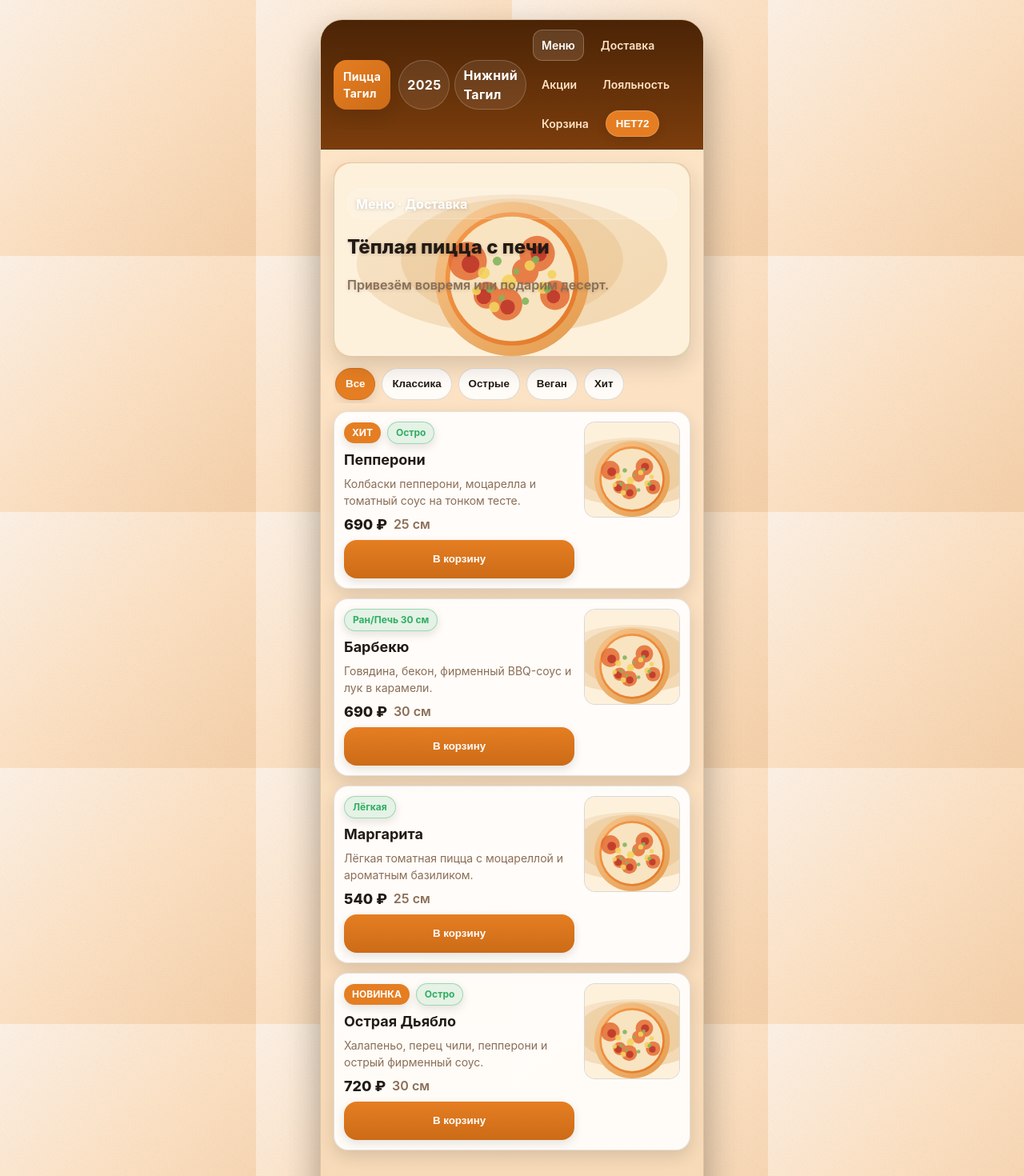
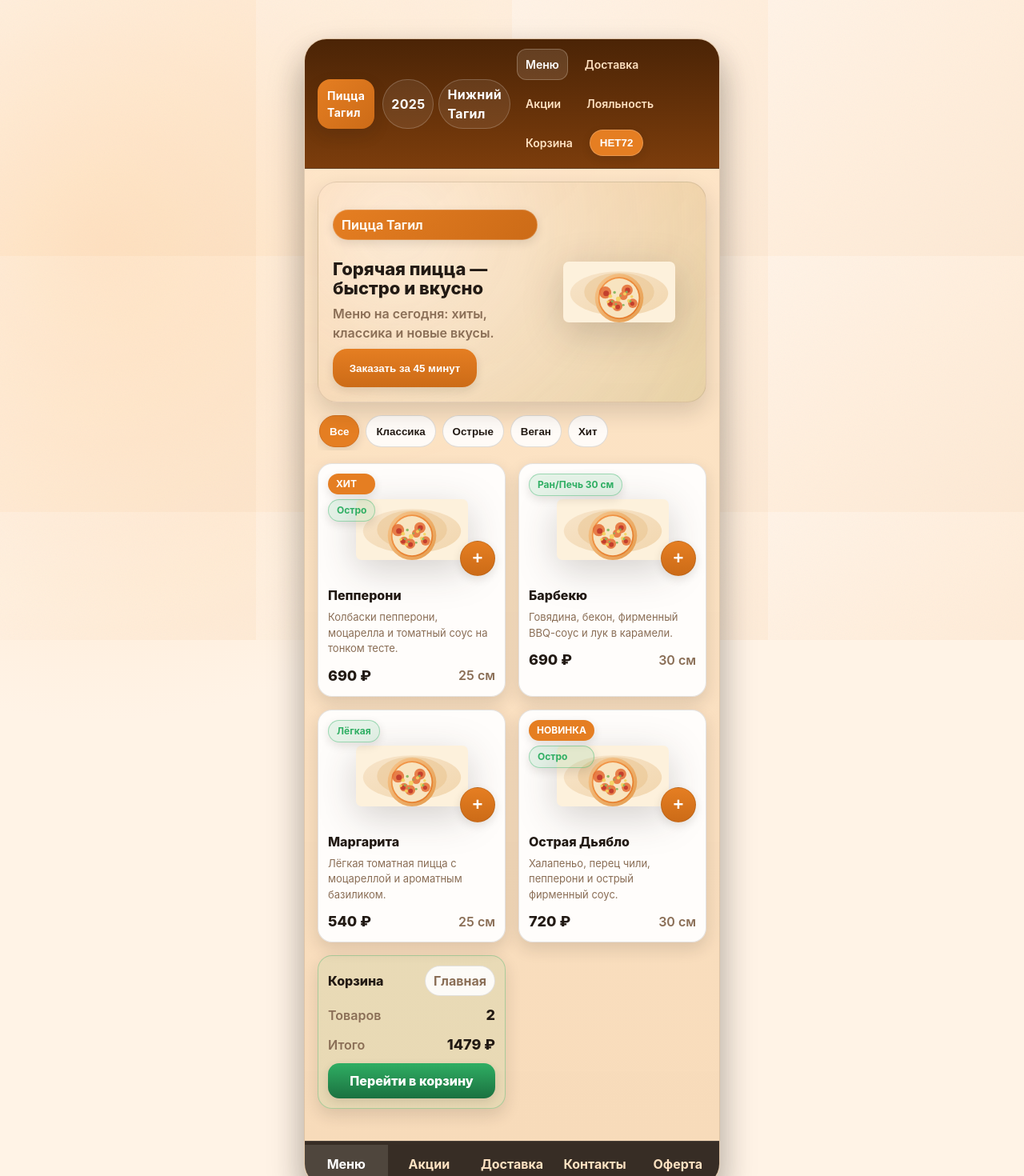
Before and after one commit to maxshmax666/PizzaTagila, a React (Vite) app: page /menu in a window 1280 px wide. Shown: the top 1470 px of the page at 80% size. Built offline with nearby package versions, Linux system fonts and the light colour scheme.

Commit message:
Refactor menu layout and shell styling

```diff
--- a/src/pages/AppShell.css
+++ b/src/pages/AppShell.css
@@ -2,9 +2,18 @@
   min-height: 100vh;
   display: flex;
   justify-content: center;
-  background: #fff3e6;
+  background: radial-gradient(circle at 10% 20%, #ffe2c2 0%, #fff3e6 35%),
+    radial-gradient(circle at 80% 0%, #ffc48a 0%, #fff3e6 40%), #fff3e6;
+  padding: 32px 12px 40px;
+}
+
+.pt-app::before {
+  content: '';
+  position: fixed;
+  inset: 0;
+  pointer-events: none;
   background-image: url('/assets/background-paper.svg');
-  padding: 24px 12px 32px;
+  opacity: 0.3;
 }
 
 .pt-shell {
@@ -120,37 +129,65 @@
   padding: 16px;
 }
 
-.pt-hero {
+.pt-hero-card {
   position: relative;
-  background: linear-gradient(135deg, rgba(245, 155, 77, 0.25), rgba(47, 174, 99, 0.1));
-  border-radius: 20px;
-  overflow: hidden;
-  border: 1px solid rgba(34, 26, 20, 0.08);
+  display: grid;
+  grid-template-columns: 1fr 140px;
+  gap: 12px;
+  background: radial-gradient(circle at 20% 20%, rgba(255, 243, 230, 0.65), rgba(245, 155, 77, 0.18)),
+    linear-gradient(135deg, rgba(245, 155, 77, 0.18), rgba(47, 174, 99, 0.12));
+  border-radius: 24px;
+  border: 1px solid rgba(34, 26, 20, 0.1);
   box-shadow: var(--pt-shadow-lg);
+  padding: 16px;
+  align-items: center;
 }
 
-.pt-hero__image {
-  width: 100%;
-  display: block;
+.pt-hero-card__content {
+  display: flex;
+  flex-direction: column;
+  gap: 8px;
 }
 
-.pt-hero__text {
-  position: absolute;
-  top: 16px;
-  left: 16px;
-  right: 16px;
-  display: flex;
-  flex-direction: column;
-  gap: 6px;
+.pt-hero-card__title {
+  margin: 0;
+  font-size: 22px;
+  line-height: 1.1;
+  font-weight: 800;
   color: var(--pt-text);
-  text-shadow: 0 1px 4px rgba(0, 0, 0, 0.18);
 }
 
-.pt-hero__title {
+.pt-hero-card__subtitle {
   margin: 0;
-  font-size: 24px;
-  line-height: 1.1;
+  color: var(--pt-muted);
+  font-weight: 600;
+}
+
+.pt-hero-card__cta {
+  width: fit-content;
+  min-width: 180px;
+  height: 48px;
+  padding: 0 16px;
+  border-radius: 18px;
+  border: none;
+  background: linear-gradient(180deg, #e57e22, #cc6b17);
+  color: #fff;
   font-weight: 800;
+  box-shadow: var(--pt-shadow-sm);
+  cursor: pointer;
+}
+
+.pt-hero-card__image {
+  display: flex;
+  align-items: center;
+  justify-content: center;
+}
+
+.pt-hero-card__image img {
+  width: 140px;
+  height: 140px;
+  object-fit: contain;
+  filter: drop-shadow(0 12px 24px rgba(34, 26, 20, 0.2));
 }
 
 .pt-chip-row {
@@ -158,6 +195,10 @@
   gap: 8px;
   overflow-x: auto;
   padding: 4px 2px 4px 2px;
+}
+
+.pt-chip-row--flush {
+  padding: 0 2px 4px;
 }
 
 .pt-chip {
@@ -403,6 +444,13 @@
   font-weight: 700;
 }
 
+.pt-pill--solid {
+  background: linear-gradient(135deg, #e57e22, #cc6b17);
+  border-color: rgba(255, 255, 255, 0.18);
+  color: #fff7ec;
+  box-shadow: var(--pt-shadow-sm);
+}
+
 .pt-pill--ghost {
   background: rgba(255, 255, 255, 0.08);
 }
@@ -471,3 +519,165 @@
   flex-direction: column;
   gap: 10px;
 }
+
+.pt-menu {
+  gap: 16px;
+}
+
+.pt-menu-grid {
+  display: grid;
+  grid-template-columns: repeat(2, 1fr);
+  gap: 12px;
+}
+
+.pt-menu-card {
+  position: relative;
+  display: flex;
+  flex-direction: column;
+  background: rgba(255, 255, 255, 0.94);
+  border-radius: 18px;
+  border: 1px solid var(--pt-border);
+  box-shadow: var(--pt-shadow-md);
+  overflow: hidden;
+}
+
+.pt-menu-card__media {
+  position: relative;
+  padding: 12px 12px 0;
+  display: flex;
+  justify-content: center;
+}
+
+.pt-menu-card__image {
+  width: 140px;
+  height: 140px;
+  object-fit: contain;
+  filter: drop-shadow(0 12px 24px rgba(34, 26, 20, 0.2));
+}
+
+.pt-menu-card__badges {
+  position: absolute;
+  left: 12px;
+  top: 12px;
+  display: flex;
+  flex-direction: column;
+  gap: 6px;
+}
+
+.pt-menu-card__cta {
+  position: absolute;
+  right: 12px;
+  bottom: 12px;
+  width: 44px;
+  height: 44px;
+  border-radius: 50%;
+  border: 1px solid rgba(34, 26, 20, 0.12);
+  background: linear-gradient(180deg, #e57e22, #cc6b17);
+  color: #fff;
+  font-weight: 800;
+  font-size: 22px;
+  box-shadow: var(--pt-shadow-sm);
+  cursor: pointer;
+}
+
+.pt-menu-card__body {
+  display: flex;
+  flex-direction: column;
+  gap: 6px;
+  padding: 0 12px 12px;
+}
+
+.pt-menu-card__title {
+  margin: 0;
+  font-size: 16px;
+  font-weight: 800;
+}
+
+.pt-menu-card__desc {
+  margin: 0;
+  color: var(--pt-muted);
+  font-size: 13px;
+  min-height: 38px;
+}
+
+.pt-menu-card__meta {
+  display: flex;
+  justify-content: space-between;
+  align-items: center;
+  margin-top: 4px;
+}
+
+.pt-cart-card {
+  display: flex;
+  flex-direction: column;
+  gap: 10px;
+  background: rgba(47, 174, 99, 0.08);
+  border: 1px solid rgba(47, 174, 99, 0.32);
+  border-radius: 18px;
+  padding: 12px;
+  text-decoration: none;
+  color: var(--pt-text);
+  box-shadow: var(--pt-shadow-md);
+}
+
+.pt-cart-card__header {
+  display: flex;
+  justify-content: space-between;
+  align-items: center;
+}
+
+.pt-cart-card__title {
+  margin: 0;
+  font-size: 16px;
+  font-weight: 800;
+}
+
+.pt-cart-card__tag {
+  padding: 6px 10px;
+  border-radius: 999px;
+  background: rgba(255, 255, 255, 0.9);
+  border: 1px solid var(--pt-border);
+  font-weight: 700;
+  color: var(--pt-muted);
+}
+
+.pt-cart-card__row {
+  display: flex;
+  justify-content: space-between;
+  align-items: center;
+}
+
+.pt-cart-card__cta {
+  height: 44px;
+  border-radius: 14px;
+  background: linear-gradient(180deg, #2fae63, #1b7140);
+  color: #fff;
+  display: flex;
+  align-items: center;
+  justify-content: center;
+  font-weight: 800;
+  box-shadow: var(--pt-shadow-sm);
+}
+
+@media (min-width: 768px) {
+  .pt-app {
+    padding: 48px 24px 64px;
+  }
+
+  .pt-shell {
+    max-width: 520px;
+  }
+
+  .pt-shell__frame {
+    padding-bottom: 80px;
+  }
+
+  .pt-menu-grid {
+    gap: 16px;
+  }
+
+  .pt-hero-card {
+    grid-template-columns: 1fr 180px;
+    padding: 18px;
+  }
+}
--- a/src/pages/MenuPage.tsx
+++ b/src/pages/MenuPage.tsx
@@ -1,4 +1,5 @@
 import { useMemo, useState } from 'react';
+import { Link } from 'react-router-dom';
 
 import type { CartItem } from '../core/cart';
 import { menuCategories, menuItems } from '../data/uiContent';
@@ -6,7 +7,7 @@ import { useAppContext } from './useAppContext';
 
 function MenuPage() {
   const [category, setCategory] = useState<(typeof menuCategories)[number]>('Все');
-  const { onAddToCart } = useAppContext();
+  const { cartItems, onAddToCart, totals } = useAppContext();
 
   const filtered = useMemo(
     () =>
@@ -17,19 +18,23 @@ function MenuPage() {
   );
 
   const handleAdd = (item: CartItem) => onAddToCart({ ...item, quantity: 1 });
+  const itemsCount = cartItems.reduce((sum, item) => sum + item.quantity, 0);
 
   return (
-    <div className="pt-stack">
-      <section className="pt-hero">
-        <img src="/assets/pizza-hero.svg" alt="Пицца" className="pt-hero__image" />
-        <div className="pt-hero__text">
-          <p className="pt-pill">Меню · Доставка</p>
-          <h1 className="pt-hero__title">Тёплая пицца с печи</h1>
-          <p className="pt-muted">Привезём вовремя или подарим десерт.</p>
+    <div className="pt-stack pt-menu">
+      <section className="pt-hero-card">
+        <div className="pt-hero-card__content">
+          <p className="pt-pill pt-pill--solid">Пицца Тагил</p>
+          <h1 className="pt-hero-card__title">Горячая пицца — быстро и вкусно</h1>
+          <p className="pt-hero-card__subtitle">Меню на сегодня: хиты, классика и новые вкусы.</p>
+          <button className="pt-hero-card__cta" type="button">Заказать за 45 минут</button>
+        </div>
+        <div className="pt-hero-card__image" aria-hidden>
+          <img src="/assets/pizza-hero.svg" alt="Пицца Тагил" />
         </div>
       </section>
 
-      <div className="pt-chip-row">
+      <div className="pt-chip-row pt-chip-row--flush">
         {menuCategories.map((entry) => (
           <button
             key={entry}
@@ -42,32 +47,46 @@ function MenuPage() {
         ))}
       </div>
 
-      <div className="pt-card-list">
+      <div className="pt-menu-grid">
         {filtered.map((item) => (
-          <article key={item.id} className="pt-card">
-            <div>
-              <div className="pt-card__meta">
+          <article key={item.id} className="pt-menu-card">
+            <div className="pt-menu-card__media">
+              <img src={item.image} alt={item.name} className="pt-menu-card__image" />
+              <div className="pt-menu-card__badges">
                 {item.badge ? <span className="pt-badge">{item.badge}</span> : null}
                 {item.tag ? <span className="pt-badge pt-badge--ghost">{item.tag}</span> : null}
                 {item.spicy ? <span className="pt-badge pt-badge--ghost">Остро</span> : null}
               </div>
-              <h3 className="pt-card__title">{item.name}</h3>
-              <p className="pt-card__desc">{item.description}</p>
-              <div className="pt-card__meta">
+              <button className="pt-menu-card__cta" type="button" onClick={() => handleAdd(item)}>
+                +
+              </button>
+            </div>
+            <div className="pt-menu-card__body">
+              <h3 className="pt-menu-card__title">{item.name}</h3>
+              <p className="pt-menu-card__desc">{item.description}</p>
+              <div className="pt-menu-card__meta">
                 <span className="pt-card__price">{item.price} ₽</span>
                 <span className="pt-muted">{item.size}</span>
               </div>
-              <button
-                className="pt-button"
-                type="button"
-                onClick={() => handleAdd(item)}
-              >
-                В корзину
-              </button>
             </div>
-            <img src={item.image} alt={item.name} className="pt-card__image" />
           </article>
         ))}
+
+        <Link to="/cart" className="pt-cart-card">
+          <div className="pt-cart-card__header">
+            <p className="pt-cart-card__title">Корзина</p>
+            <span className="pt-cart-card__tag">Главная</span>
+          </div>
+          <div className="pt-cart-card__row">
+            <span className="pt-muted">Товаров</span>
+            <span className="pt-card__price">{itemsCount}</span>
+          </div>
+          <div className="pt-cart-card__row">
+            <span className="pt-muted">Итого</span>
+            <span className="pt-card__price">{totals.total} ₽</span>
+          </div>
+          <div className="pt-cart-card__cta">Перейти в корзину</div>
+        </Link>
       </div>
     </div>
   );
```
